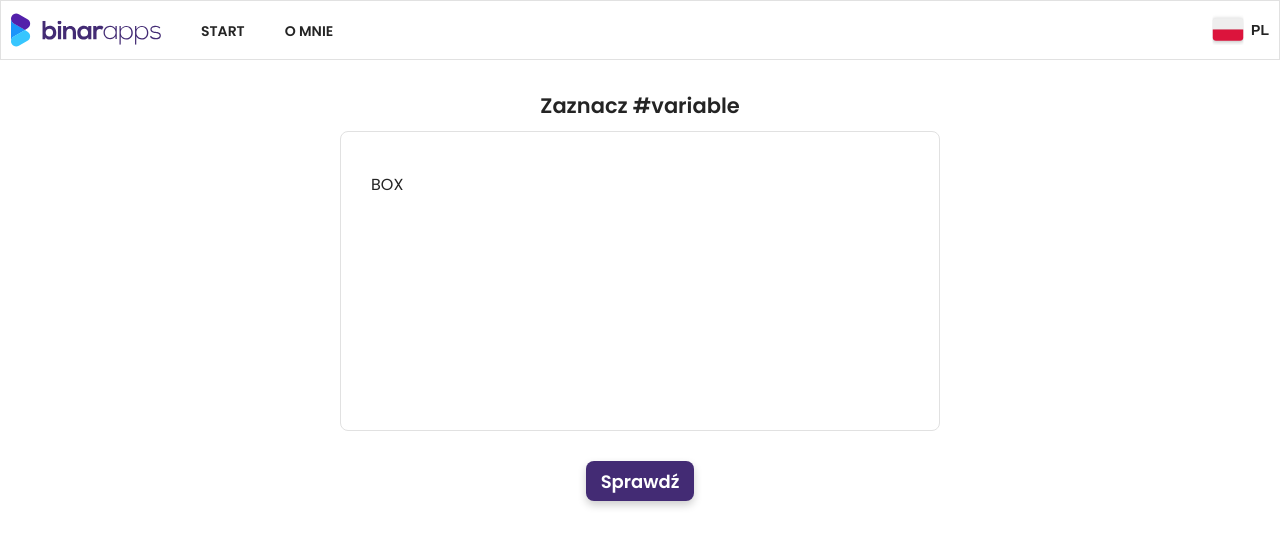
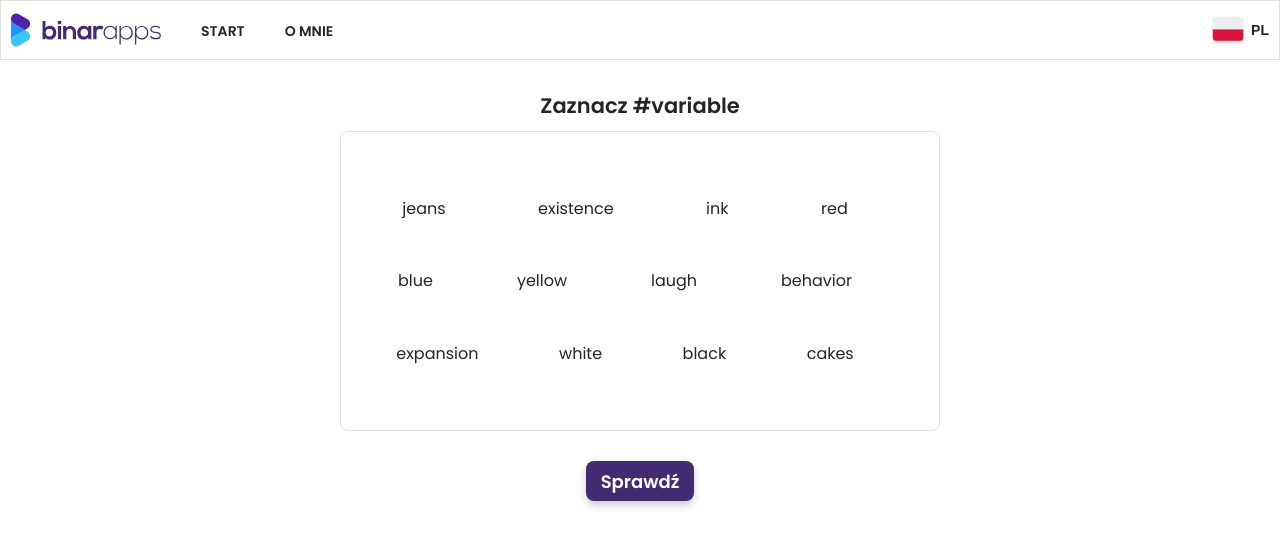
Before and after one commit to patryk-makarewicz/word-game, a React (Create React App) app: page /game in a window 1280 px wide. Shown: the top 546 px of the page. Built offline with nearby package versions, Linux system fonts and the light colour scheme.

Commit message:
render words

```diff
--- a/src/components/game/game.module.scss
+++ b/src/components/game/game.module.scss
@@ -9,12 +9,21 @@
   margin-right: auto;
 
   &__box {
+    display: flex;
+    flex-wrap: wrap;
+    justify-content: space-around;
+    align-items: center;
     border: 0.1rem solid $color-gray-light;
     padding: 4rem 3rem;
     border-radius: 0.8rem;
     width: 100%;
     height: 30rem;
     margin: 0 auto 3rem auto;
+  }
+
+  &__boxWord {
+    margin-left: 2rem;
+    margin-right: 5rem;
   }
 
   &__title {
--- a/src/components/game/game.tsx
+++ b/src/components/game/game.tsx
@@ -1,9 +1,16 @@
+/* eslint-disable react/no-array-index-key */
+// import { useEffect } from 'react';
 import { useTranslation } from 'react-i18next';
 import Button from '../button/button';
+import { gameData } from '../../helpers/game';
 import styles from './game.module.scss';
 
 const Game = () => {
   const { t } = useTranslation();
+
+  const min = 0;
+  const max = gameData.length;
+  const number = Math.floor(Math.random() * (max - min) + min);
 
   const toggleCheck = () => {
     console.log('check');
@@ -12,7 +19,13 @@ const Game = () => {
   return (
     <div className={styles.game}>
       <h2 className={styles.game__title}>{t('game.title')} #variable</h2>
-      <div className={styles.game__box}>BOX</div>
+      <div className={styles.game__box}>
+        {gameData[number].all_words.map((word: string, index) => (
+          <p key={index} className={styles.game__boxWord}>
+            {word}
+          </p>
+        ))}
+      </div>
       <Button onClick={toggleCheck}>{t('game.button')}</Button>
     </div>
   );
--- a/src/helpers/game.js
+++ b/src/helpers/game.js
@@ -1,4 +1,4 @@
-export const game = [
+export const gameData = [
   {
     question: 'select animals',
     all_words: [
```
